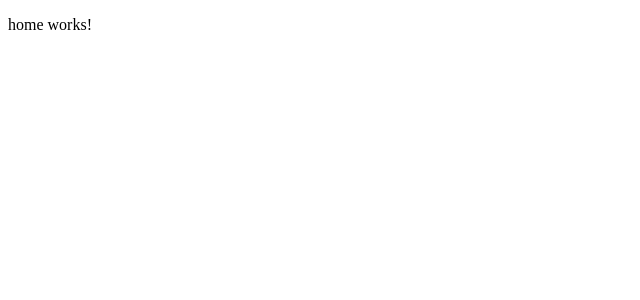
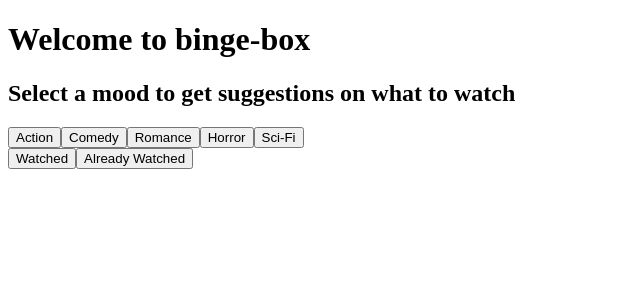
Before and after one commit to Ona0nline/BingeBox, an Angular app: page / in a window 1280 px wide. Shown: the top 300 px of the page, without its empty margins (0-640 px from the left). Built offline with nearby package versions, Linux system fonts and the light colour scheme.

Commit message:
Need to install angular material

```diff
--- a/src/app/app.module.ts
+++ b/src/app/app.module.ts
@@ -6,6 +6,7 @@ import { AppComponent } from './app.component';
 import { HomeComponent } from './home/home/home.component';
 import { WatchedComponent } from './watched/watched/watched.component';
 import { ToWatchComponent } from './towatch/to-watch/to-watch.component';
+// import {MatToolbarModule} from '@angular/material/toolbar';
 
 @NgModule({
   declarations: [
--- a/src/app/home/home/home.component.html
+++ b/src/app/home/home/home.component.html
@@ -1 +1,26 @@
-<p>home works!</p>
+<!-- Temporary implementation for functionality, buttons will be coloured cards, angular material -->
+
+
+
+<div class="container">
+    <h1>Welcome to binge-box</h1>
+    <h2>Select a mood to get suggestions on what to watch</h2>
+
+    <div class="moods">
+
+
+        <button>Action</button>
+        <button>Comedy</button>
+        <button>Romance</button>
+        <button>Horror</button>
+        <button>Sci-Fi</button>
+
+    </div>
+
+    <div>
+        <button [routerLink]="['/watched']">Watched</button>
+        <button routerLink="['/towatch']">Already Watched</button>
+    </div>
+
+
+</div>
```
